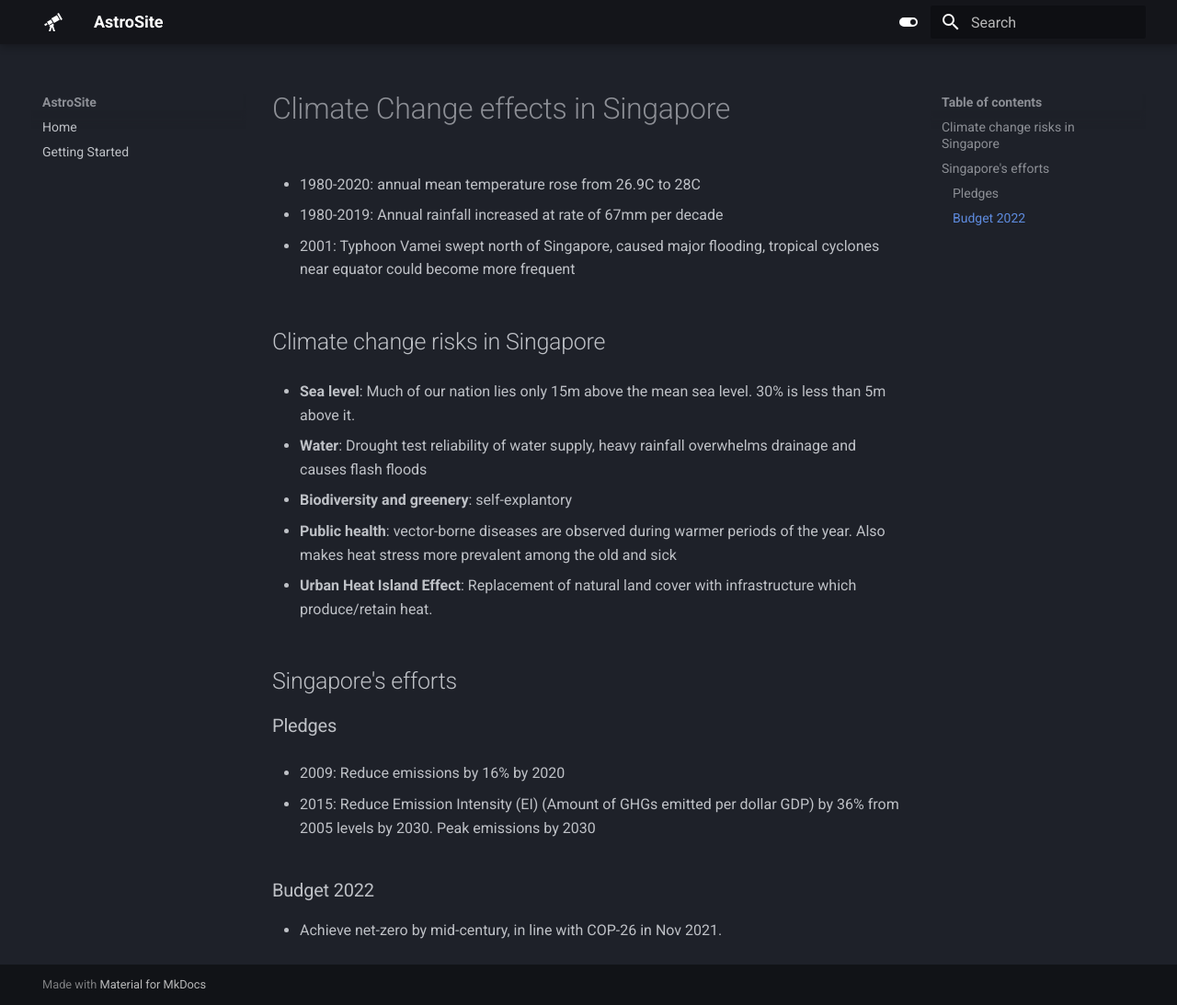
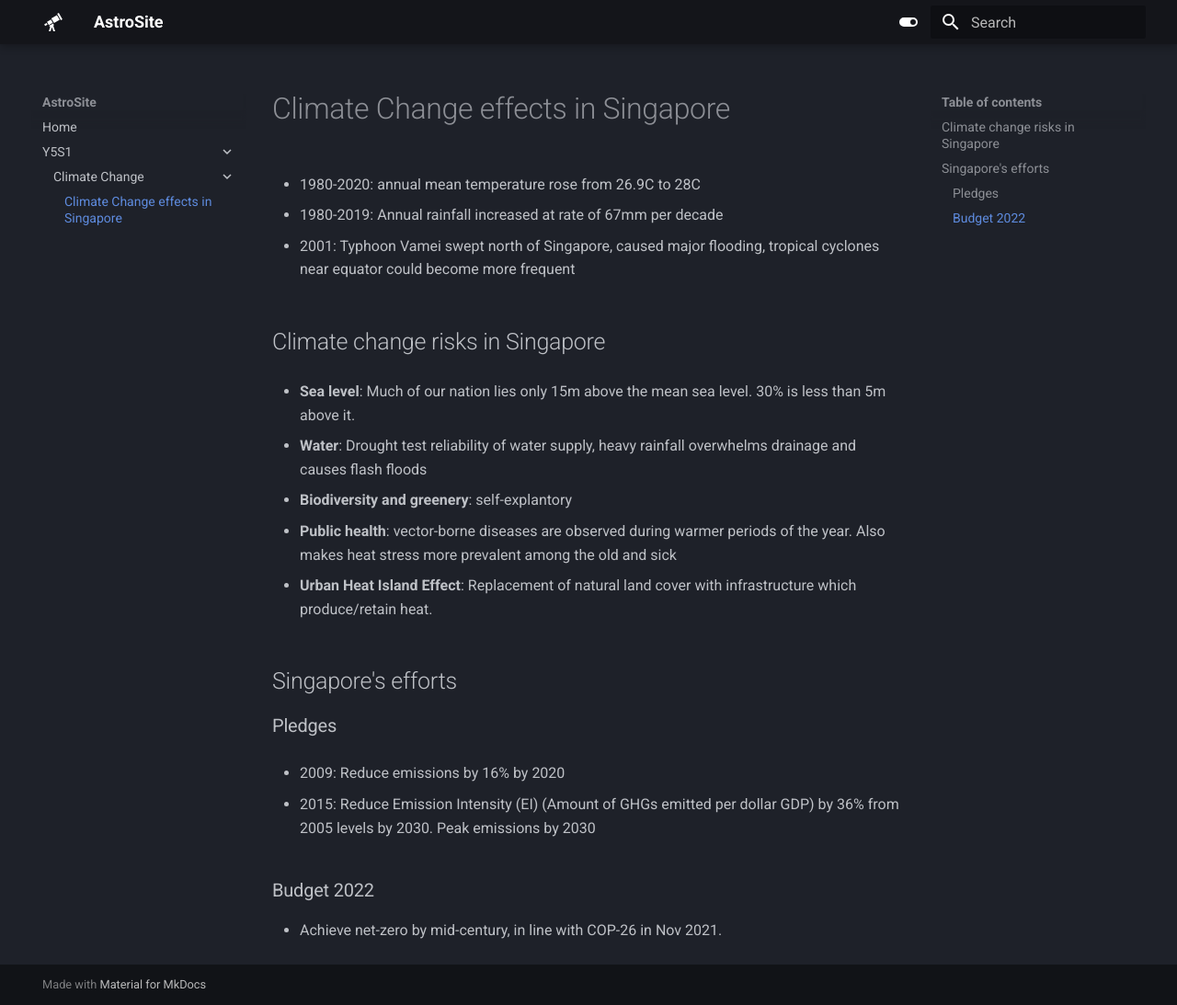
Before and after one commit to M23604/class-notes-v2, an MkDocs documentation site: the page built from docs/Climate Change/Singapore/Singapore.md, in a window 1280 px wide and 1093 px high. Shown: the whole window at 92% size. Built offline with MkDocs 1.6.1 and Material for MkDocs 9.7.7, drawn with Linux system fonts in a browser that asks for light colours.

```diff
--- a/mkdocs.yml
+++ b/mkdocs.yml
@@ -55,4 +55,6 @@
 
 nav:
   - Home: index.md
-  - 'Getting Started.md'
+  - Y5S1:
+    - Climate Change:
+      - 'Climate Change/Singapore/Singapore.md'
```
Also changed, not shown: 1 other file.
